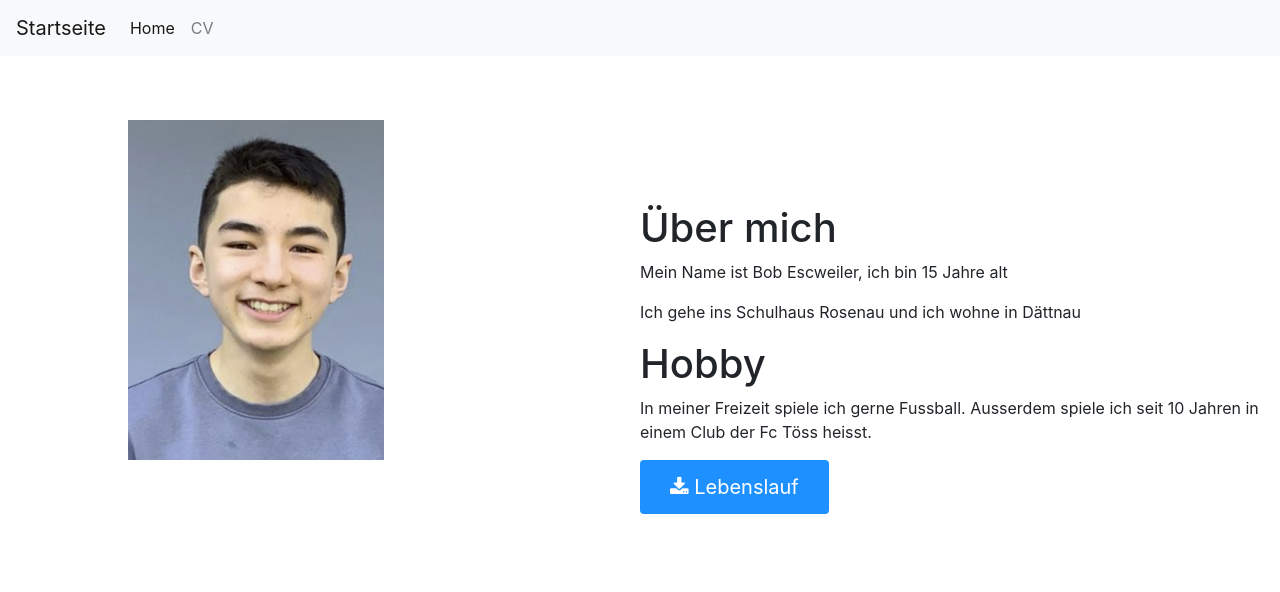
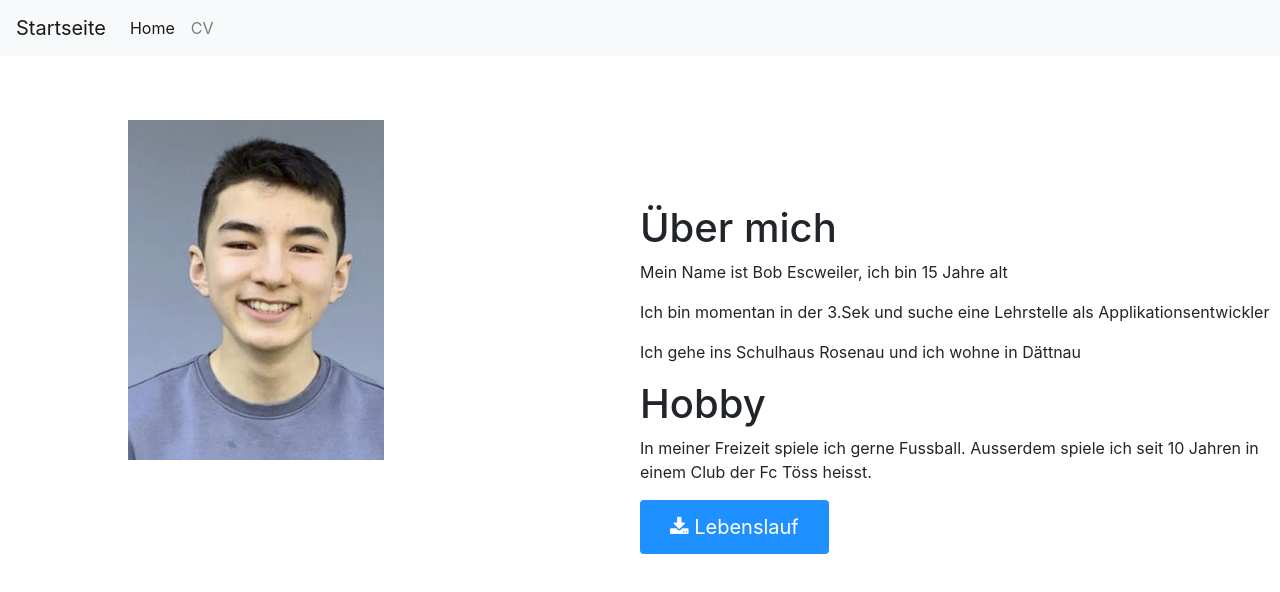
Before and after one commit to mutenoschi/BobsWebsite, a plain HTML site: page index.html in a window 1280 px wide. Drawn offline with nearby package versions, Linux system fonts and the light colour scheme.

Commit message:
Update index.html
Added text

```diff
--- a/index.html
+++ b/index.html
@@ -32,6 +32,7 @@
 <div class="text">
     <h1>Über mich</h1>
     <p>Mein Name ist Bob Escweiler, ich bin 15 Jahre alt</p>
+    <p>Ich bin momentan in der 3.Sek und suche eine Lehrstelle als Applikationsentwickler</p>
     <p>Ich gehe ins Schulhaus Rosenau und ich wohne in Dättnau</p>
 
     <h1>Hobby</h1>
```
